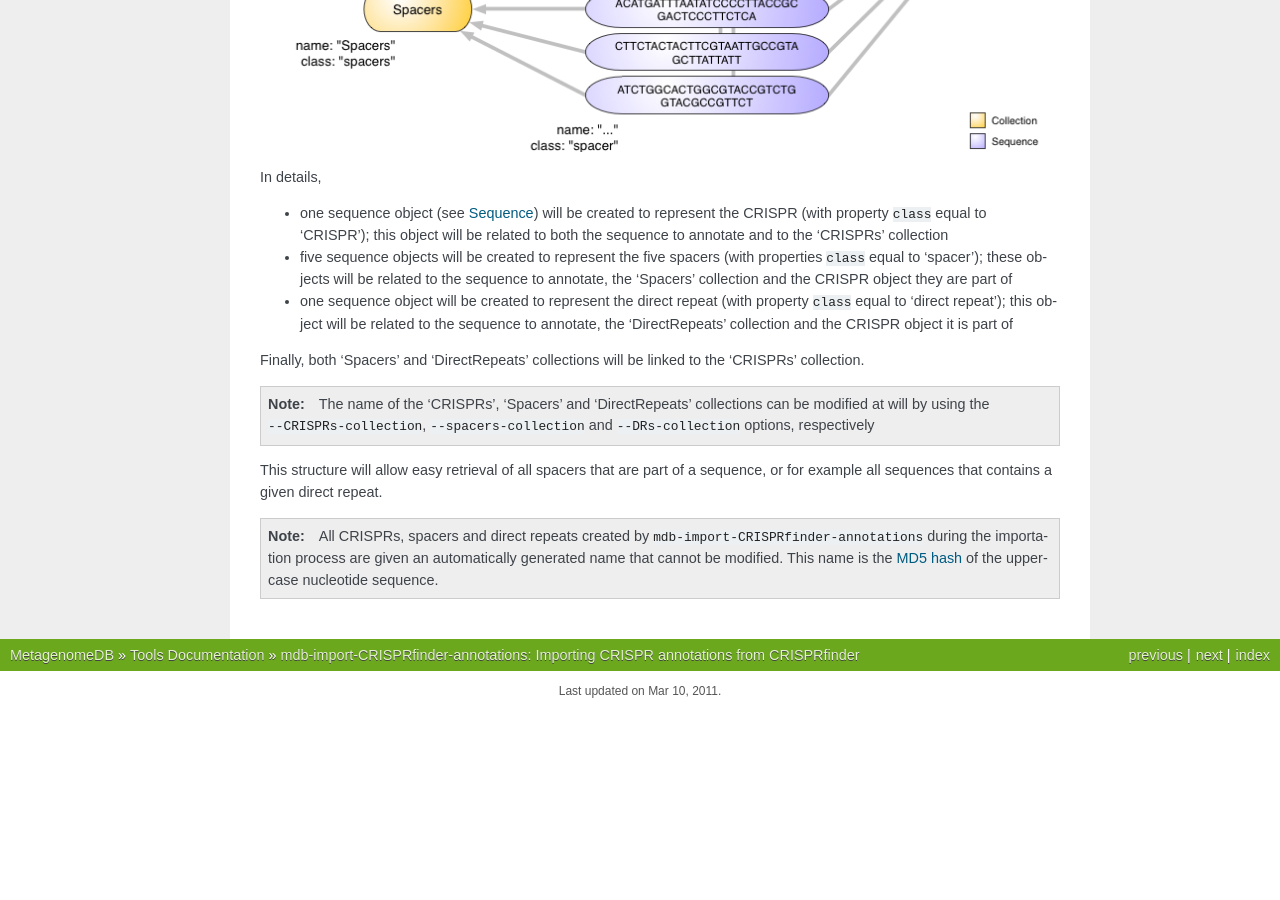
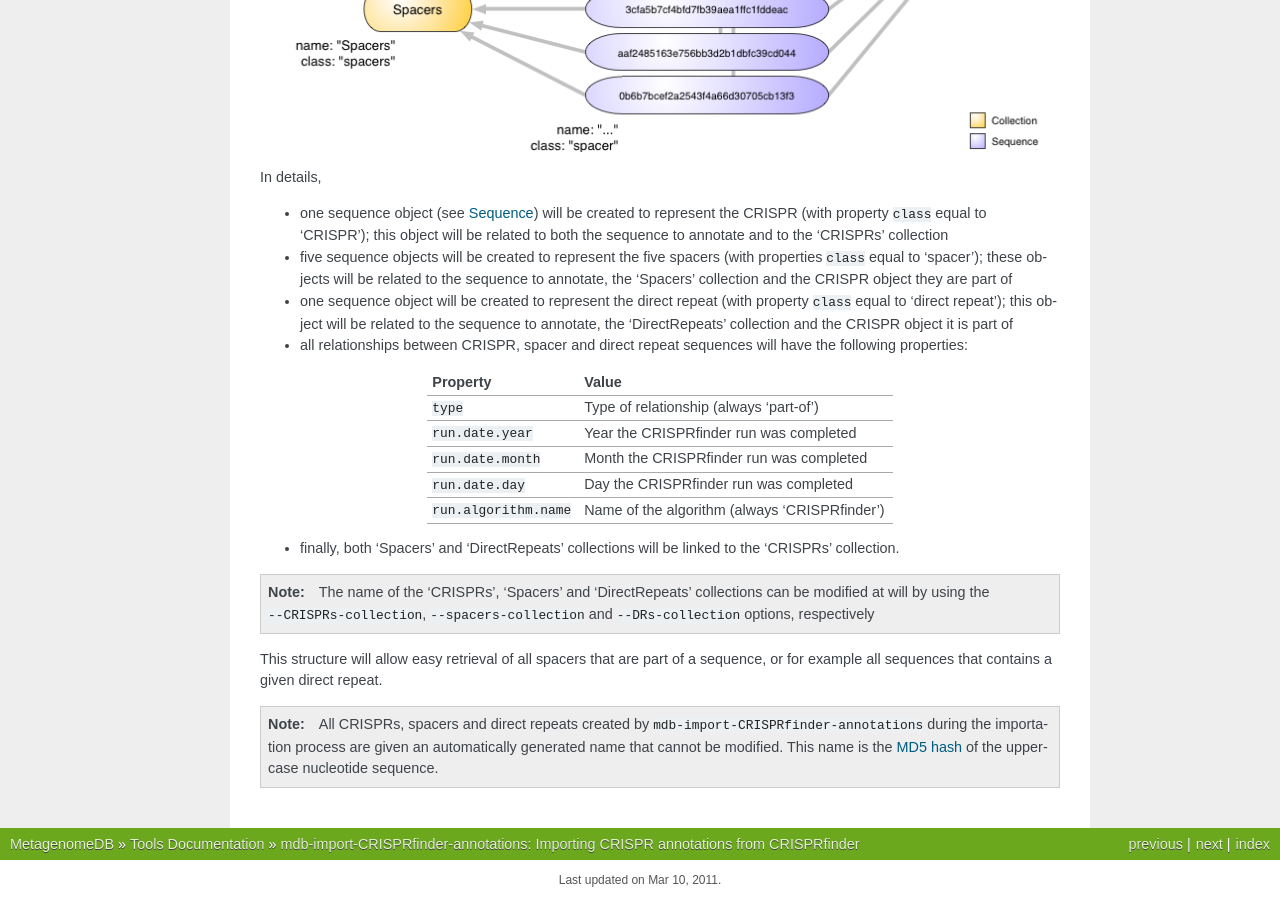
Before and after one commit to piandpower/MetagenomeDB, a Sphinx documentation site: the page built from doc/tools/mdb_import_crisprfinder_annotations.rst, in a window 1280 px wide and 900 px high, scrolled down 2097 px. Built offline with Sphinx 7.4.7, drawn with Linux system fonts in a browser that asks for light colours; before the commit the page ends 2808 px from its top, so only the background shows below that.

Commit message:
mdb-import-CRISPRfinder-annotations: updated the documentation, improved the parser to deal with erroneous CRISPRfinder outputs.

```diff
--- a/doc/tools/mdb_import_crisprfinder_annotations.rst
+++ b/doc/tools/mdb_import_crisprfinder_annotations.rst
@@ -97,8 +97,19 @@ In details,
 - one sequence object (see :doc:`../api/sequence`) will be created to represent the CRISPR (with property ``class`` equal to 'CRISPR'); this object will be related to both the sequence to annotate and to the 'CRISPRs' collection
 - five sequence objects will be created to represent the five spacers (with properties ``class`` equal to 'spacer'); these objects will be related to the sequence to annotate, the 'Spacers' collection and the CRISPR object they are part of
 - one sequence object will be created to represent the direct repeat (with property ``class`` equal to 'direct repeat'); this object will be related to the sequence to annotate, the 'DirectRepeats' collection and the CRISPR object it is part of
+- all relationships between CRISPR, spacer and direct repeat sequences will have the following properties:
 
-Finally, both 'Spacers' and 'DirectRepeats' collections will be linked to the 'CRISPRs' collection.
+====================== =====
+Property               Value
+====================== =====
+``type``               Type of relationship (always 'part-of')
+``run.date.year``      Year the CRISPRfinder run was completed
+``run.date.month``     Month the CRISPRfinder run was completed
+``run.date.day``       Day the CRISPRfinder run was completed
+``run.algorithm.name`` Name of the algorithm (always 'CRISPRfinder')
+====================== =====
+
+- finally, both 'Spacers' and 'DirectRepeats' collections will be linked to the 'CRISPRs' collection.
 
 .. note:: The name of the 'CRISPRs', 'Spacers' and 'DirectRepeats' collections can be modified at will by using the ``--CRISPRs-collection``, ``--spacers-collection`` and ``--DRs-collection`` options, respectively
 
```
Also changed, not shown: doc/tools/mdb_import_crisprfinder_annotations/example_crispr.png, 1 other file.
